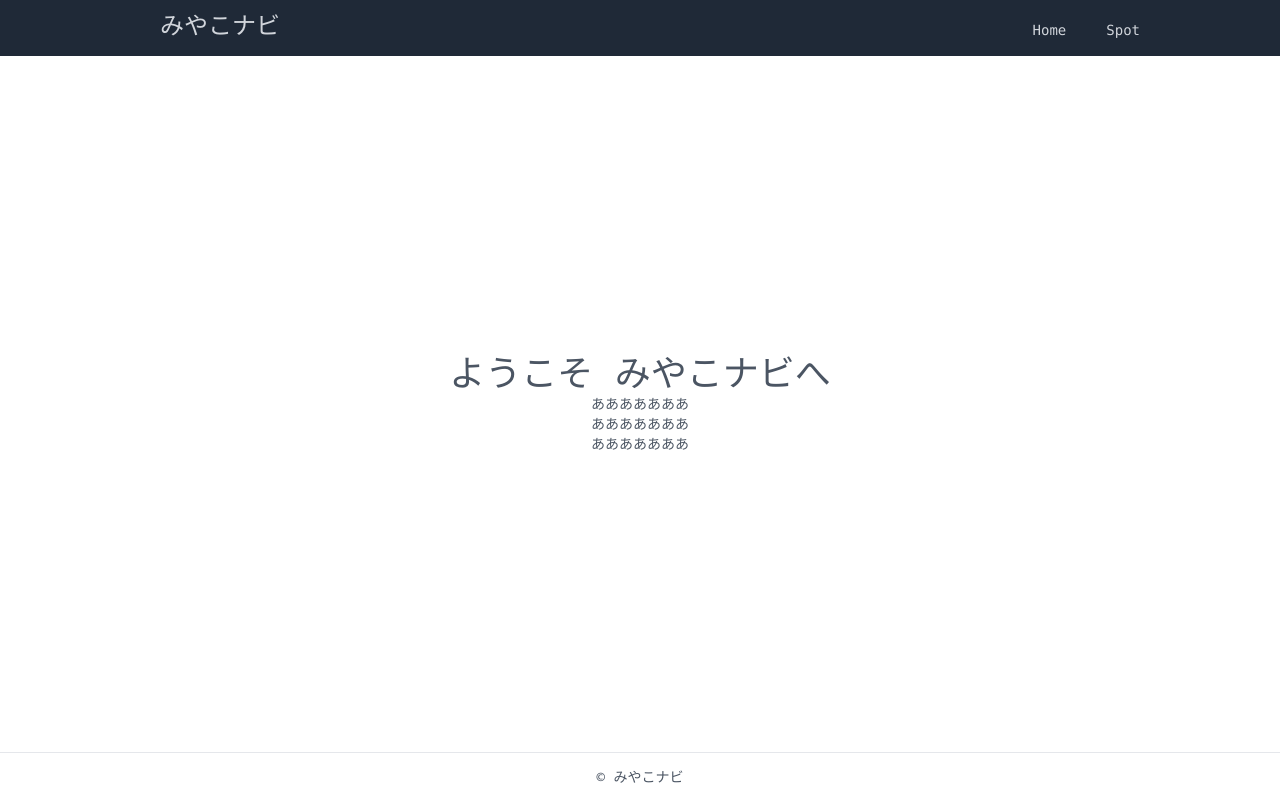
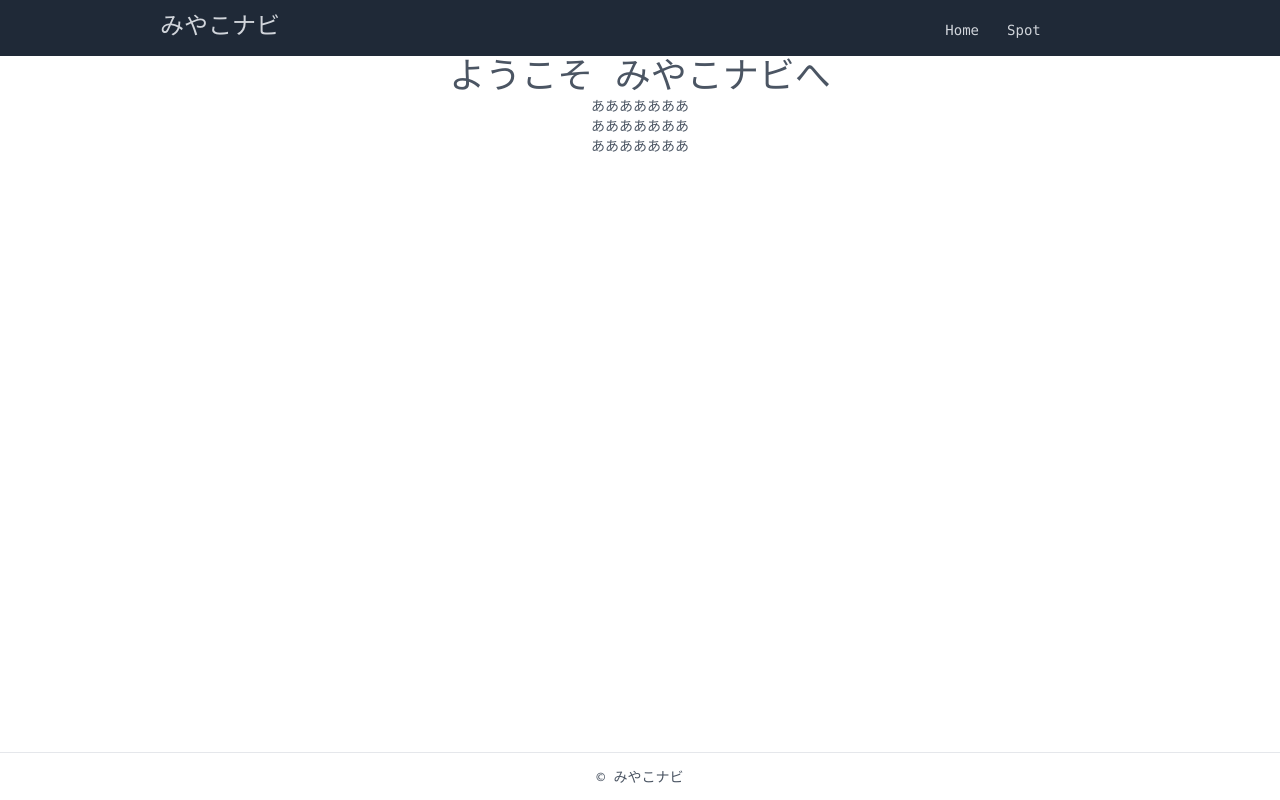
Before and after one commit to yu-ta-tech/miyakojima_nav, a Next.js app: page / in a window 1280 px wide. Built offline with nearby package versions, Linux system fonts and the light colour scheme.

Commit message:
navレスポンシブ、add prettier

```diff
--- a/components/AllMap.js
+++ b/components/AllMap.js
@@ -36,16 +36,15 @@ export default function AllMap() {
     []
   );
 
-
   return (
     <Map
       id="ClusterMap"
       initialViewState={{
-        longitude: "125.3246",
-        latitude: "24.7673",
+        longitude: "125.30671897208508",
+        latitude: "24.7885036757072867673",
         zoom: 10,
       }}
-      style={{ top: "20px", width: "70%", height: "50vh" }}
+      style={{ top: "20px", width: "80%", height: "60vh" }}
       // スタイル仕様 https://docs.mapbox.com/mapbox-gl-js/style-spec/
       mapStyle={"mapbox://styles/mapbox/light-v10"}
       mapboxAccessToken={process.env.NEXT_PUBLIC_MAP_BOX_TOKEN}
--- a/components/Layout.js
+++ b/components/Layout.js
@@ -9,11 +9,12 @@ export default function Layout({ children, title = "みやこナビ" }) {
         <title>{title}</title>
       </Head>
       <header className="sticky top-0 z-10">
-        <nav className="h-14 bg-gray-800 w-screen">
-          <div className="float-left text-2xl text-gray-300 pl-40 mt-2.5">
+        <nav className="h-14 bg-gray-800 w-screen grid grid-cols-3">
+          <div className="text-gray-300 text-lg mt-3.5 pl-10 sm:pl-20 md:pl-36 lg:text-2xl lg:pl-40 lg:mt-2.5">
             <a href="/">みやこナビ</a>
           </div>
-          <div className="float-right pr-32  mt-3">
+          <div></div>
+          <div className="pt-3 md:pl-12 lg:pl-20">
             <div className="flex space-x-4">
               <Link href="/">
                 <a className="text-gray-300 hover:bg-gray-700 px-3 py-2 rounded">
@@ -21,7 +22,7 @@ export default function Layout({ children, title = "みやこナビ" }) {
                 </a>
               </Link>
               <Link href="/spot-page">
-                <a className="text-gray-300 hover:bg-gray-700 px-3 py-2 rounded">
+                <a className="text-gray-300 hover:bg-gray-700 py-2 rounded">
                   Spot
                 </a>
               </Link>
@@ -29,7 +30,7 @@ export default function Layout({ children, title = "みやこナビ" }) {
           </div>
         </nav>
       </header>
-      <main className="flex flex-1 justify-center items-center flex-col w-screen">
+      <main className="justify-center items-center flex flex-col w-screen">
         {children}
       </main>
       <footer className="w-full h-12 flex justify-center items-center border-t mt-auto">
--- a/components/SpotMap.js
+++ b/components/SpotMap.js
@@ -33,6 +33,7 @@ export default function SpotMap() {
   };
 
   return (
+    <div className="m-4">
       <Map
         id="spotMap"
         initialViewState={{
@@ -40,7 +41,7 @@ export default function SpotMap() {
           latitude: spots[id].latitude,
           zoom: 12,
         }}
-        style={{ top: "20px", bottom: "20px", width: 448, height: 408 }}
+        style={{ bottom: "20px", width: "50vh", height: "40vh" }}
         // スタイル仕様 https://docs.mapbox.com/mapbox-gl-js/style-spec/
         mapStyle={"mapbox://styles/mapbox/streets-v8"}
         mapboxAccessToken={process.env.NEXT_PUBLIC_MAP_BOX_TOKEN}
@@ -66,5 +67,6 @@ export default function SpotMap() {
         <NavigationControl />
         <FullscreenControl position="bottom-right" />
       </Map>
+      </div>
   );
 }
--- a/package.json
+++ b/package.json
@@ -21,6 +21,7 @@
     "eslint": "8.36.0",
     "eslint-config-next": "13.2.4",
     "postcss": "^8.4.22",
+    "prettier": "^2.8.8",
     "tailwindcss": "^3.3.1"
   }
 }
--- a/pages/locations/[id].js
+++ b/pages/locations/[id].js
@@ -17,8 +17,11 @@ export default function Detail() {
 
   return (
     <Layout title={`${places[id].name} | みやこナビ`}>
-      <div className="flex">
-        <div className="max-w-xl rounded overflow-hidden shadow-lg m-5 pb-4">
+      <div className="flex flex-col items-center lg:flex-row-reverse lg:items-start">
+        <div className="mt-6">
+          <SpotMap />
+        </div>
+        <div className="max-w-xl rounded shadow-lg m-5 pb-4">
           <div className="flex-shrink-0 grid">
             <Image
               src={`/images/${id}.jpg`}
@@ -43,7 +46,9 @@ export default function Detail() {
               </Link>
             </div>
             <div className="text-gray-500 pb-2">営業時間:{spots[id].open}</div>
-            <div className="text-gray-500 pb-12">休業日:{spots[id].holiday}</div>
+            <div className="text-gray-500 pb-12">
+              休業日:{spots[id].holiday}
+            </div>
           </div>
 
           <span className="m-6 text-blue-500 hover:text-blue-700 underline">
@@ -52,7 +57,6 @@ export default function Detail() {
             </Link>
           </span>
         </div>
-        <SpotMap />
       </div>
     </Layout>
   );
--- a/pages/spot-page.js
+++ b/pages/spot-page.js
@@ -9,8 +9,8 @@ const Spot = () => {
   return (
     <Layout title="見どころ一覧">
       <AllMap />
-      <h1 className="text-3xl py-6 mt-2 font-bold">見どころ一覧</h1>
-      <div className="text-xl">
+      <h1 className="text-3xl pt-6 mt-2 font-bold">見どころ一覧</h1>
+      <div className="text-xl mx-4">
         {places &&
           places.map((place) => (
             <div
@@ -21,8 +21,8 @@ const Spot = () => {
                 <Image
                   className="lg:h-auto lg:w-48 flex-none bg-cover rounded-t lg:rounded-t-none lg:rounded-l text-center overflow-hidden"
                   src={`/images/${places.indexOf(place)}.jpg`}
-                    width={312}
-                    height={208}
+                  width={312}
+                  height={208}
                   alt={place.name}
                 />
               </div>
```
Also changed, not shown: 1 other file (tests, documents, lock files or other folders).
